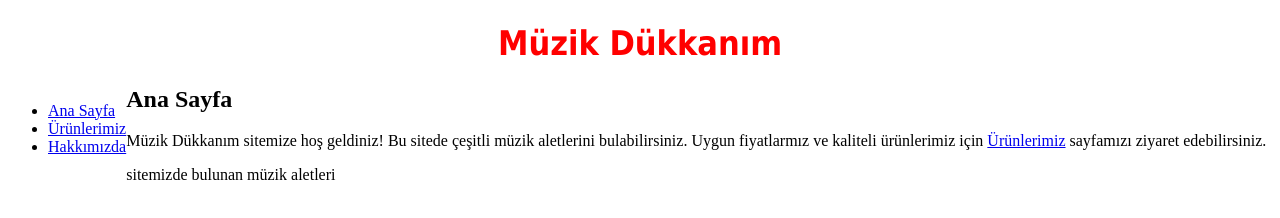
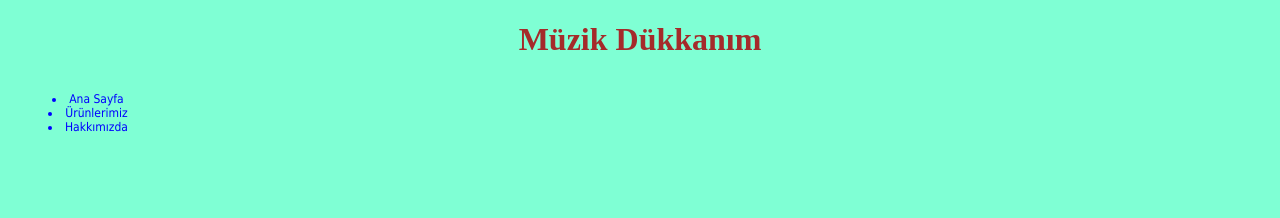
Before and after one commit to pekozemre/kodluyoruz-frontend-css-dev1, a plain HTML site: page index.html in a window 1280 px wide. Drawn offline with Linux system fonts and the light colour scheme.

Commit message:
changes added

```diff
--- a/index.html
+++ b/index.html
@@ -1,33 +1,24 @@
 <!DOCTYPE html>
-<html lang="en">
+<html lang="tr">
 <head>
     <meta charset="UTF-8">
     <meta http-equiv="X-UA-Compatible" content="IE=edge">
     <meta name="viewport" content="width=device-width, initial-scale=1.0">
     <title>Müzik Dükkanım</title>
-    <link rel="stylesheet" type="text/css" href="stil.css"/>
+    <link rel="stylesheet" href="stil.css">
 </head>
-<body>
+<body class="b">
     <!--Header Start-->
-    <header>
- <h1 class="muzik">Müzik Dükkanım</h1>
- <!--Menu Start-->
-<nav class="orta">
-<ul>
-    <li><a href="index.html">Ana Sayfa</a>
-    </li>
-    <li><a href="products.html">Ürünlerimiz</a>
-    </li>
-    <li><a href="about-us.html">Hakkımızda</a>
-    </li>
+    <header class="top">
+<h1 class="h1">Müzik Dükkanım</h1>
+<ul class="list">
+    <li>Ana Sayfa</li>
+    <li>Ürünlerimiz</li>
+    <li>Hakkımızda</li>
 </ul>
-</nav>
-<!--Menu End-->
-</header>
-<!--Header End-->
-<!--Main Start-->
-<h2 class="">Ana Sayfa</h2>
-<p>Müzik Dükkanım sitemize hoş geldiniz! Bu sitede çeşitli müzik aletlerini bulabilirsiniz. Uygun fiyatlarmız ve kaliteli ürünlerimiz için <a href="./products.html">Ürünlerimiz</a> sayfamızı ziyaret edebilirsiniz.
-</p>sitemizde bulunan müzik aletleri</p>
+
+
+    </header>
+
 </body>
 </html>
--- a/stil.css
+++ b/stil.css
@@ -1,3 +1,4 @@
-.muzik{color:red;font:bold 34px tahoma;text-align:center;}
-
-.orta{float:left;}
+.b{background-color: aquamarine;}
+.top{list-style-position: inside;text-align: center;}
+.h1{color: brown;}
+.list{color: blue;font:12px tahoma;float: left;}
```
